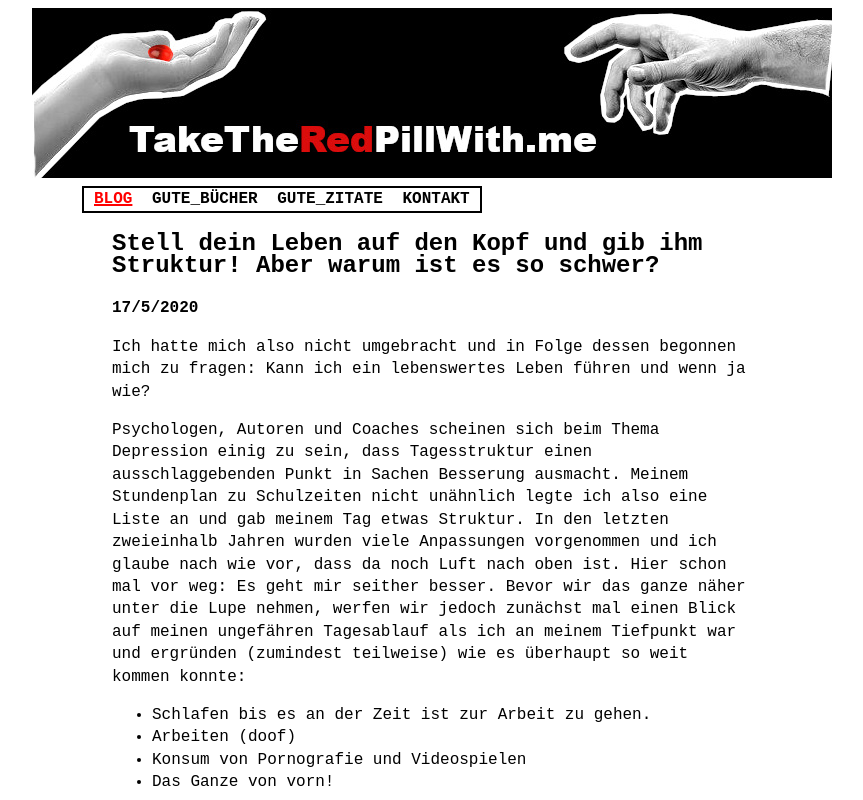
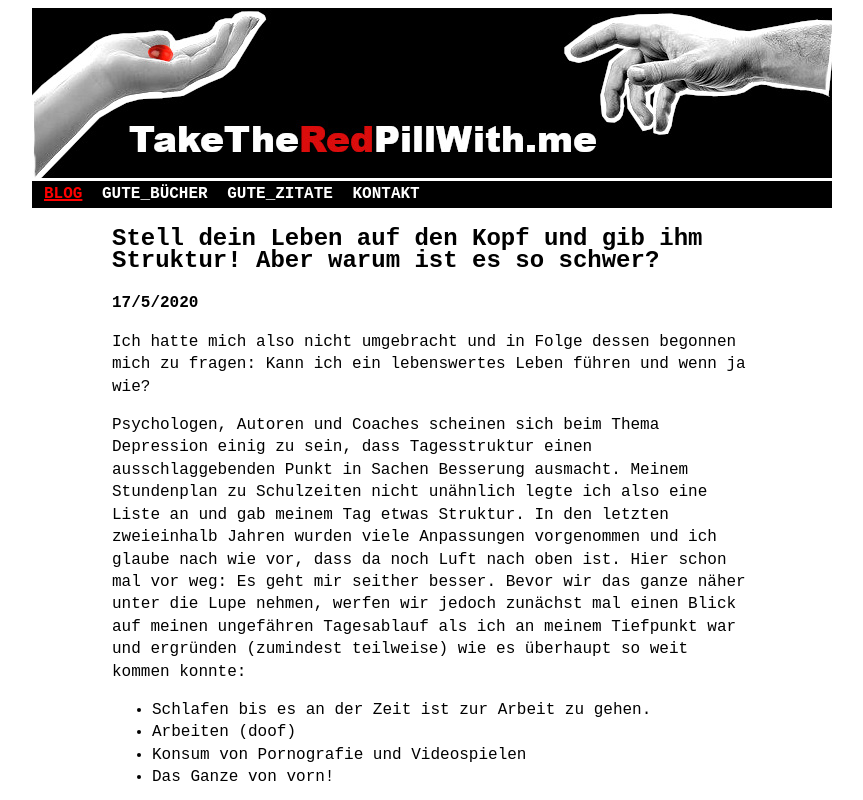
Before and after one commit to S0lidSnail/taketheredpillwith.me-BLOG, a plain HTML site: page de/blog.html in a window 1280 px wide. Shown: the top 800 px of the page, without its empty margins (208-1071 px from the left). Drawn offline with Linux system fonts and the light colour scheme.

Commit message:
Add files via upload

```diff
--- a/index.css
+++ b/index.css
@@ -37,16 +37,14 @@ a:visited {
 /* navbar begin */
 
 nav {
-    width: 50%;
-    margin-left: 50px;
-    margin-top: -15px;
+    margin-top: -20px;
+    width: auto;
 }
 
 nav ul {
     padding: 0px 5px 0px 5px;
     border-style: solid;
-    background-color: white;
-    border-color: black;
+    background-color: black;
     border-width: 2px;
 }
 
@@ -56,7 +54,7 @@ nav ul li {
 
 nav ul li a:link,
 nav ul li a:visited {
-    color: black;
+    color: white;
     font-weight: bold;
     text-decoration: none;
 }
@@ -70,8 +68,8 @@ nav ul li a.selected {
 }
 
 nav ul li a:hover {
-    background-color: black;
-    color: white;
+    background-color: white;
+    color: black;
 }
 
 nav ul li a {
```
